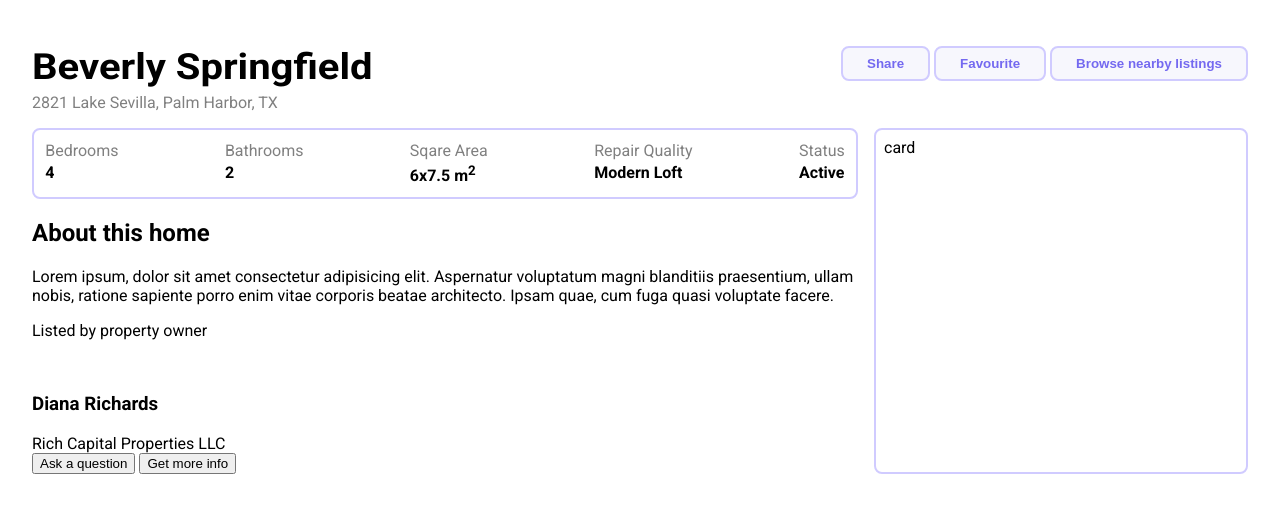
After one commit to Abhishek1438/ffsd-project, a web app: file src/propertyDetails.html in a window 1280 px wide. The commit adds this page. Shown: the top 513 px of the page. Run offline with its HTML, style and script files only (its server is not run), Linux system fonts and the light colour scheme.

Commit message:
project proposal doc

```diff
--- /dev/null
+++ b/src/propertyDetails.html
@@ -0,0 +1,70 @@
+<!DOCTYPE html>
+<html lang="en">
+  <head>
+    <meta charset="UTF-8" />
+    <meta http-equiv="X-UA-Compatible" content="IE=edge" />
+    <meta name="viewport" content="width=device-width, initial-scale=1.0" />
+    <link rel="stylesheet" href="./styles/index.css" />
+    <link rel="stylesheet" href="./styles/propertyDetails.css" />
+    <title>Property Detail</title>
+  </head>
+  <body>
+    <div class="header">
+      <div>
+        <h1>Beverly Springfield</h1>
+        <p>2821 Lake Sevilla, Palm Harbor, TX</p>
+      </div>
+      <div>
+        <button>Share</button>
+        <button>Favourite</button>
+        <button>Browse nearby listings</button>
+      </div>
+    </div>
+    <div class="image_container"></div>
+    <div class="detail_parent_container">
+      <div class="detail_child_container">
+        <div class="property_data">
+          <div>
+            <p>Bedrooms</p>
+            <p class="data">4</p>
+          </div>
+          <div>
+            <p>Bathrooms</p>
+            <p class="data">2</p>
+          </div>
+          <div>
+            <p>Sqare Area</p>
+            <p class="data">6x7.5 m<sup>2</sup></p>
+          </div>
+          <div>
+            <p>Repair Quality</p>
+            <p class="data">Modern Loft</p>
+          </div>
+          <div>
+            <p>Status</p>
+            <p class="data">Active</p>
+          </div>
+        </div>
+        <div>
+          <h2>About this home</h2>
+          <p>
+            Lorem ipsum, dolor sit amet consectetur adipisicing elit. Aspernatur voluptatum magni
+            blanditiis praesentium, ullam nobis, ratione sapiente porro enim vitae corporis beatae
+            architecto. Ipsam quae, cum fuga quasi voluptate facere.
+          </p>
+          <div>
+            <p>Listed by property owner</p>
+            <img />
+            <div>
+              <h3>Diana Richards</h3>
+              Rich Capital Properties LLC
+            </div>
+            <button>Ask a question</button>
+            <button>Get more info</button>
+          </div>
+        </div>
+      </div>
+      <div class="detail_card">card</div>
+    </div>
+  </body>
+</html>
--- a/src/styles/index.css
+++ b/src/styles/index.css
@@ -1,6 +1,9 @@
+@import url('https://fonts.googleapis.com/css2?family=Roboto:wght@400;700;900&display=swap');
+
 *.html,
 body {
   margin: 0;
   padding: 0;
   box-sizing: border-box;
+  font-family: 'Roboto', sans-serif;
 }
--- /dev/null
+++ b/src/styles/propertyDetails.css
@@ -0,0 +1,64 @@
+body {
+}
+
+.header {
+  display: flex;
+  align-items: center;
+  justify-content: space-between;
+  margin: 1rem 2rem;
+}
+
+.header button {
+  padding: 0.5rem 1.5rem;
+  border-radius: 0.5rem;
+  background-color: #f7f7fd;
+  color: #7469f0;
+  border: #d0cbff 2px solid;
+  font-weight: 600;
+}
+
+.header p {
+  margin: 0;
+  color: gray;
+}
+
+.header h1 {
+  font-size: 2.5rem;
+  margin-bottom: 0.2rem;
+  scale: 1 0.9;
+}
+
+.detail_parent_container {
+  display: flex;
+  margin: 1rem 2rem;
+  gap: 1rem;
+}
+
+.detail_child_container {
+  width: 70%;
+}
+
+.detail_card {
+  width: 30%;
+  border: 2px solid #d0cbff;
+  border-radius: 0.5rem;
+  padding: 0.5rem;
+}
+
+.property_data {
+  display: flex;
+  justify-content: space-between;
+  color: gray;
+  border: 2px solid #d0cbff;
+  border-radius: 0.5rem;
+  padding: 0.5rem;
+}
+
+.property_data p {
+  margin: 0.2rem;
+}
+
+.property_data .data {
+  font-weight: 600;
+  color: #000;
+}
```
Also changed, not shown: src/rent.html (added, +23 -0 lines), src/styles/login.css (+0 -9 lines), src/styles/rent.css (added, +19 -0 lines), 2 other files.
